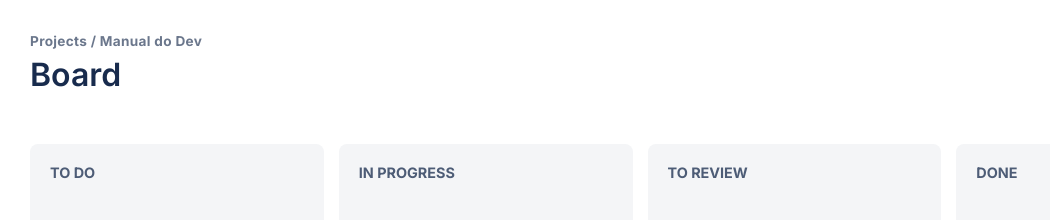
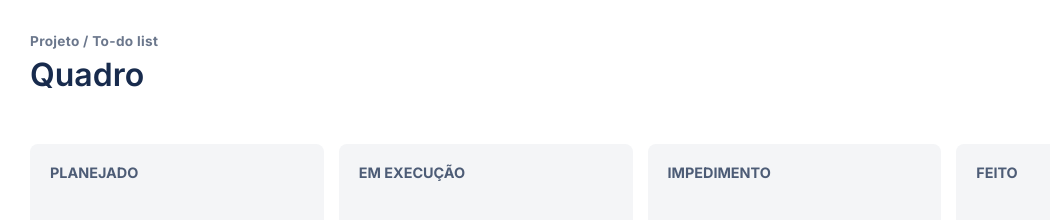
Before and after one commit to Herbert22/to-do-list, a plain HTML site: page index.html in a window 1280 px wide. Shown: the whole page, without its empty margins (0-1050 px from the left). Drawn offline with Linux system fonts and the light colour scheme.

Commit message:
alterações no títulos

```diff
--- a/index.html
+++ b/index.html
@@ -10,31 +10,31 @@
 
     <main>
         <header>
-            <span>Projects / Manual do Dev</span>
-            <h1>Board</h1>
+            <span>Projeto / To-do list</span>
+            <h1>Quadro</h1>
         </header>
 
         <section class="columns">
             <section class="column">
-                <h2 class="column__title">TO DO</h2>
+                <h2 class="column__title">PLANEJADO</h2>
 
                 <section class="column__cards"></section>
             </section>
 
             <section class="column">
-                <h2 class="column__title">IN PROGRESS</h2>
+                <h2 class="column__title">EM EXECUÇÃO</h2>
 
                 <section class="column__cards"></section>
             </section>
 
             <section class="column">
-                <h2 class="column__title">TO REVIEW</h2>
+                <h2 class="column__title">IMPEDIMENTO</h2>
 
                 <section class="column__cards"></section>
             </section>
 
             <section class="column">
-                <h2 class="column__title">DONE</h2>
+                <h2 class="column__title">FEITO</h2>
 
                 <section class="column__cards"></section>
             </section>
```
